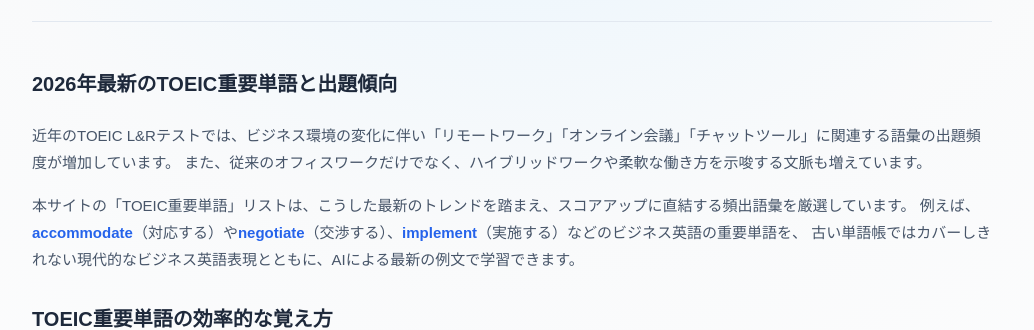
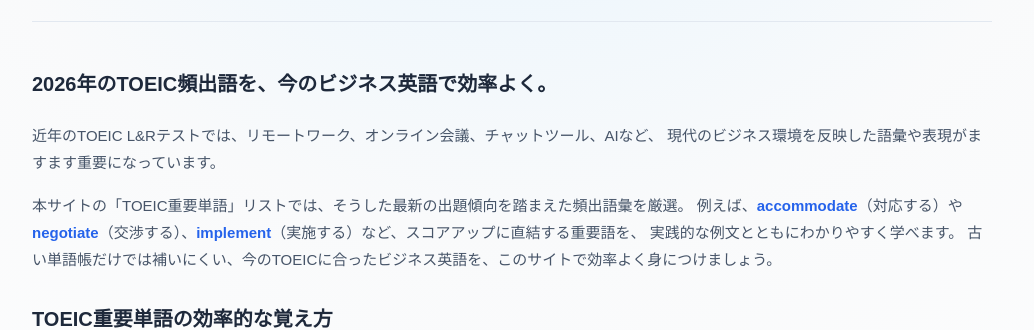
Before and after one commit to Rainnnnnnnn-maker/toeic_website_ver2.0, a Next.js app: page / in a window 1280 px wide. Shown: the part 401-731 px from the top of the page, without its empty margins (128-1162 px from the left). Built offline with nearby package versions, Linux system fonts and the light colour scheme; no server answers.

Commit message:
docs: update homepage copy for better clarity and conciseness
Refine the heading and description text to better communicate the value proposition. The new copy focuses on efficient learning of modern business English vocabulary relevant to the 2026 TOEIC test.

```diff
--- a/src/app/page.tsx
+++ b/src/app/page.tsx
@@ -139,16 +139,17 @@
 
         <section className="mt-12 pt-12 border-t border-slate-200 flex flex-col gap-8">
           <article className="flex flex-col gap-4">
-            <h2 className="text-xl font-bold text-slate-800 mb-2">2026年最新のTOEIC重要単語と出題傾向</h2>
+            <h2 className="text-xl font-bold text-slate-800 mb-2">2026年のTOEIC頻出語を、今のビジネス英語で効率よく。</h2>
             <p className="text-[15px] leading-[1.8] text-slate-600">
-              近年のTOEIC L&Rテストでは、ビジネス環境の変化に伴い「リモートワーク」「オンライン会議」「チャットツール」に関連する語彙の出題頻度が増加しています。
-              また、従来のオフィスワークだけでなく、ハイブリッドワークや柔軟な働き方を示唆する文脈も増えています。
+              近年のTOEIC L&Rテストでは、リモートワーク、オンライン会議、チャットツール、AIなど、
+              現代のビジネス環境を反映した語彙や表現がますます重要になっています。
             </p>
             <p className="text-[15px] leading-[1.8] text-slate-600">
-              本サイトの「TOEIC重要単語」リストは、こうした最新のトレンドを踏まえ、スコアアップに直結する頻出語彙を厳選しています。
+              本サイトの「TOEIC重要単語」リストでは、そうした最新の出題傾向を踏まえた頻出語彙を厳選。
               例えば、<Link href="/words/accommodate" className="text-blue-600 font-bold hover:underline">accommodate</Link>（対応する）や<Link href="/words/negotiate" className="text-blue-600 font-bold hover:underline">negotiate</Link>（交渉する）、
-              <Link href="/words/implement" className="text-blue-600 font-bold hover:underline">implement</Link>（実施する）などのビジネス英語の重要単語を、
-              古い単語帳ではカバーしきれない現代的なビジネス英語表現とともに、AIによる最新の例文で学習できます。
+              <Link href="/words/implement" className="text-blue-600 font-bold hover:underline">implement</Link>（実施する）など、スコアアップに直結する重要語を、
+              実践的な例文とともにわかりやすく学べます。
+              古い単語帳だけでは補いにくい、今のTOEICに合ったビジネス英語を、このサイトで効率よく身につけましょう。
             </p>
           </article>
 
```
